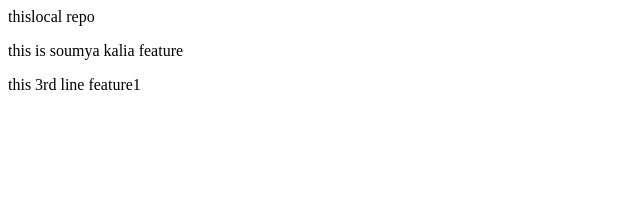
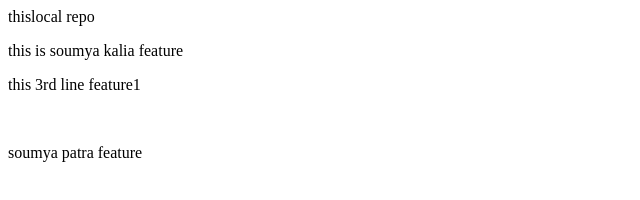
Before and after one commit to soumyapatra123/Localrepo, a plain HTML site: page index.html in a window 1280 px wide. Shown: the whole page, without its empty margins (0-640 px from the left). Drawn offline with Linux system fonts and the light colour scheme.

Commit message:
add linbe

```diff
--- a/index.html
+++ b/index.html
@@ -1,3 +1,5 @@
 <p>thislocal repo</p>
 <p>this is soumya kalia feature</p>
 <p>this 3rd line feature1</p>
+<br>
+<p>soumya patra feature</p>
```
